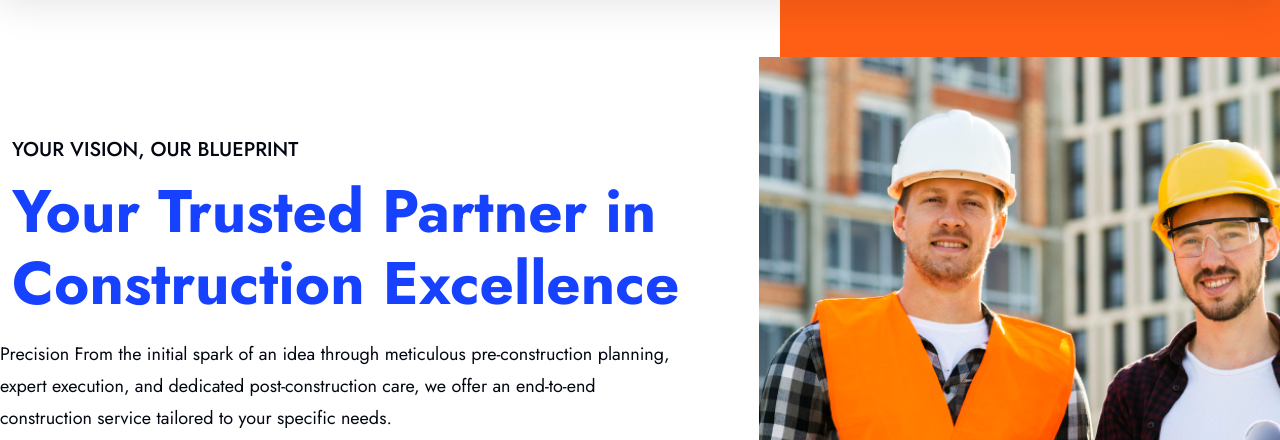
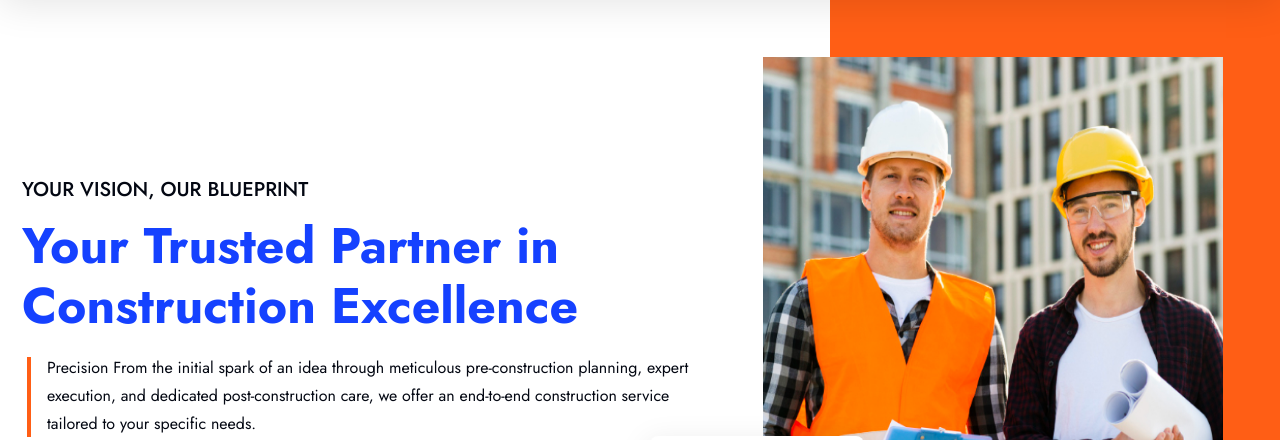
Before and after one commit to FarhadH1423/GeniusConstruction, a plain HTML site: page index.html in a window 1280 px wide. Shown: the part 159-599 px from the top of the page. Drawn offline with nearby package versions, Linux system fonts and the light colour scheme; some packages are replaced by stand-ins of ours; a script that the page names is missing.

Commit message:
hero section done

```diff
--- a/assets/sass/components/_buttons.scss
+++ b/assets/sass/components/_buttons.scss
@@ -43,6 +43,10 @@
   // border-radius: 12px;
   overflow: hidden;
   transition: $transition-base;
+  @include portrait-phone {
+    padding: 10px 15px;
+    font-size: 14px;
+  }
 }
 
 .form-btn {
@@ -376,14 +380,14 @@
     top: -136%;
     width: 170%;
     height: 136%;
-    background-color: $bg-white-1;
+    background-color: $primary-color;
     z-index: -1;
     border-radius: 50%;
     transition: $transition-base;
   }
 
   &:hover {
-    color: $text-shade-300;
+    color: $text-color;
 
     &::before {
       top: -10px;
--- a/assets/sass/components/_header.scss
+++ b/assets/sass/components/_header.scss
@@ -4,6 +4,13 @@
   z-index: 1;
   overflow: hidden;
   box-shadow: 0px 8px 36px 0px rgba(0, 0, 0, 0.1);
+
+  @include screen-1400 {
+    .crete-navbar {
+      padding-left: 20px;
+      padding-right: 20px;
+    }
+  }
 
   @include screen-992 {
     .crete-navbar {
@@ -16,6 +23,10 @@
   padding-top: 18px;
   padding-bottom: 17px;
   background-color: $primary-shade-950;
+  @include screen-1400 {
+    padding-left: 20px;
+    padding-right: 20px;
+  }
   @include screen-460 {
     padding-top: 10px;
     padding-bottom: 10px;
@@ -52,12 +63,6 @@
       .fa-brands {
         font-size: 20px;
       }
-    }
-  }
-
-  @include screen-1290 {
-    .info-row {
-      padding-right: 40px;
     }
   }
 
--- a/assets/sass/pages/_index-1.scss
+++ b/assets/sass/pages/_index-1.scss
@@ -12,6 +12,26 @@
   padding-top: 60px;
   padding-bottom: 60px;
 
+  .hero-row {
+    @include screen-1400 {
+      padding-left: 10px;
+      // padding-right: 10px;
+    }
+    @include screen-992 {
+      padding-left: 30px;
+      padding-right: 30px;
+    }
+    @include portrait-phone {
+      padding-left: 10px;
+      padding-right: 10px;
+    }
+  }
+
+  .btn-wrapper {
+    margin-top: 35px;
+    @include portrait-phone
+  }
+
   // my code start
   .hero-shapes1 {
     position: absolute;
@@ -96,36 +116,33 @@
       }
     }
 
-    @include screen-768 {
-      width: initial;
-    }
-  }
-
     h6 {
       color: $bg-dark-1;
-    padding-top: 80px;
+      padding-top: 120px;
       font-weight: 500;
       text-transform: uppercase;
     }
 
     .hero-p {
       padding-top: 10px;
-    width: 100%;
+      width: 95%;
       font-size: 18px;
       font-style: normal;
       font-weight: 400;
       line-height: 32px;
       color: $bg-dark-1;
       position: relative;
-    margin-left: -12px;
+      margin-left: 25px;
       &::before {
         content: ""; // Create an empty content for the pseudo-element
         position: absolute;
         left: -20px; // Position the line 20px to the left of the text (adjust as needed)
         top: 0;
-      height: 100%; // Match the height of the text
+        height: 85%; // Match the height of the text
         width: 4px; // Width of the vertical line
         background-color: $primary-color; // Change this to your desired color
+        margin-top: 13px;
+      }
     }
   }
 
@@ -133,312 +150,301 @@
     margin-top: 40px;
   }
 
-  @include screen-1900 {
-    background-position: center bottom;
-    background-size: cover;
-  }
-
-  @include screen-1700 {
-    .hero-section-img {
-      right: 100px;
-    }
-  }
-
   @include screen-1600 {
-    .hero-section-img {
-      right: 50px;
-    }
-  }
-
-  @include screen-1460 {
-    .hero-section-img {
-      right: 20px;
+    .hero-content {
+      .hero-header {
+        font-size: 50px;
+      }
+      h6 {
+        font-size: 20px;
+      }
+      .hero-p {
+        font-size: 16px;
+        line-height: 28px;
+      }
+    }
+
+    .hero-shapes1 {
+      position: absolute;
+      right: 0;
+      top: 0;
+      width: 470px;
+      height: 100%;
+      z-index: 0;
+    }
+
+    .img-wrapper-1 {
+      .hero-section-img-1 {
+        width: 560px;
+        height: 630px;
+      }
+
+      .experince-box {
+        padding: 16px 32px;
+
+        background-color: $bg-white-1;
+        box-shadow: -4px 4px 30px 0px rgba(0, 0, 0, 0.08);
+        z-index: 20; // Ensure it is above the image
+        border-radius: 8px; // Optional: Add some styling to make it look better
+
+        h2 {
+          color: $primary-color;
+          margin-bottom: 0; // Remove bottom margin
+        }
+
+        p {
+          margin-top: 4px; // Add margin to separate the text
+          line-height: 1.2; // Adjust the line height
+          color: $bg-dark-1;
+        }
+      }
+    }
+  }
+  @include screen-1400 {
+    .hero-content {
+      .hero-header {
+        font-size: 50px;
+      }
+      h6 {
+        font-size: 20px;
+      }
+      .hero-p {
+        font-size: 16px;
+        line-height: 28px;
+      }
+    }
+
+    .hero-shapes1 {
+      position: absolute;
+      right: 0;
+      top: 0;
+      width: 450px;
+      height: 100%;
+      z-index: 0;
     }
 
     .hero-shapes {
-      position: absolute;
-      top: 26%;
-      left: 45%;
-    }
-  }
-
-  @include screen-1400 {
-    .hero-section-img {
-      right: 20px;
-    }
-  }
-
-  @include screen-1290 {
-    .hero-section-img {
-      right: 0px;
-      bottom: 100px;
-      height: 575px;
-      width: 560px;
-    }
-  }
-
+      width: 330px;
+      height: 680px;
+    }
+
+    .img-wrapper-1 {
+      .hero-section-img-1 {
+        width: 460px;
+        height: 570px;
+      }
+
+      .experince-box {
+        padding: 16px 32px;
+
+        background-color: $bg-white-1;
+        box-shadow: -4px 4px 30px 0px rgba(0, 0, 0, 0.08);
+        z-index: 20; // Ensure it is above the image
+        border-radius: 8px; // Optional: Add some styling to make it look better
+
+        h2 {
+          color: $primary-color;
+          margin-bottom: 0; // Remove bottom margin
+        }
+
+        p {
+          margin-top: 4px; // Add margin to separate the text
+          line-height: 1.2; // Adjust the line height
+          color: $bg-dark-1;
+        }
+      }
+    }
+  }
   @include large-screen {
-    .hero-section-img {
-      right: 0px;
-      bottom: 100px;
-      height: 562px;
-      width: 480px;
-    }
-  }
-
-  @include screen-1120 {
-    overflow: hidden;
-
-    .hero-section-img {
-      right: -12px;
-      bottom: 117px;
+    .hero-content {
+      .hero-header {
+        font-size: 46px;
+      }
+      h6 {
+        font-size: 18px;
+      }
+      .hero-p {
+        font-size: 16px;
+        line-height: 28px;
+      }
+    }
+
+    .hero-shapes1 {
+      position: absolute;
+      right: 0;
+      top: 0;
+      width: 350px;
+      height: 100%;
+      z-index: 0;
+    }
+
+    .img-wrapper-1 {
+      .hero-section-img-1 {
+        width: 430px;
         height: 530px;
-      width: 420px;
-    }
-  }
-
+      }
+
+      .experince-box {
+        padding: 12px 24px;
+
+        background-color: $bg-white-1;
+        box-shadow: -4px 4px 30px 0px rgba(0, 0, 0, 0.08);
+        z-index: 20; // Ensure it is above the image
+        border-radius: 8px; // Optional: Add some styling to make it look better
+
+        h2 {
+          color: $primary-color;
+          margin-bottom: 0; // Remove bottom margin
+          font-size: 30px;
+        }
+
+        p {
+          margin-top: 4px; // Add margin to separate the text
+          line-height: 1.2; // Adjust the line height
+          color: $bg-dark-1;
+          font-size: 14px;
+        }
+      }
+    }
+  }
   @include screen-1060 {
-    overflow: hidden;
-
     .hero-content {
-      width: 500px;
-      padding-top: 232px;
-
-      h1 {
-        font-size: 42px;
-      }
-
-      p {
+      .hero-header {
+        font-size: 44px;
+      }
+      h6 {
         font-size: 18px;
       }
-    }
-
       .hero-p {
-      width: 500px;
-    }
-
-    .hero-section-img {
-      right: -4px;
-      bottom: 117px;
-      height: 526px;
-      width: 429px;
-    }
-  }
-
+        font-size: 16px;
+        line-height: 28px;
+      }
+    }
+
+    .hero-shapes1 {
+      position: absolute;
+      right: 0;
+      top: 0;
+      width: 300px;
+      height: 100%;
+      z-index: 0;
+    }
+
+    .img-wrapper-1 {
+      .hero-section-img-1 {
+        width: 430px;
+        height: 530px;
+      }
+
+      .experince-box {
+        padding: 12px 24px;
+        left: -55px;
+        background-color: $bg-white-1;
+        box-shadow: -4px 4px 30px 0px rgba(0, 0, 0, 0.08);
+        z-index: 20; // Ensure it is above the image
+        border-radius: 8px; // Optional: Add some styling to make it look better
+
+        h2 {
+          color: $primary-color;
+          margin-bottom: 0; // Remove bottom margin
+          font-size: 30px;
+        }
+
+        p {
+          margin-top: 4px; // Add margin to separate the text
+          line-height: 1.2; // Adjust the line height
+          color: $bg-dark-1;
+          font-size: 14px;
+        }
+      }
+    }
+  }
   @include screen-992 {
-    overflow: hidden;
-
-    .hero-section-img {
+    .hero-content {
+      .hero-header {
+        font-size: 50px;
+      }
+      h6 {
+        font-size: 20px;
+        padding-top: 30px;
+      }
+      .hero-p {
+        font-size: 16px;
+        line-height: 28px;
+      }
+    }
+
+    .hero-shapes1 {
       display: none;
     }
 
+    .img-wrapper-1 {
+      .hero-section-img-1 {
+        display: none;
+      }
+
+      .experince-box {
+        display: none;
+      }
+    }
+  }
+
+  @include screen-700 {
     .hero-content {
-      width: 100%;
-      padding-top: 269px;
-      // margin-left: 72px;
-      color: $secondary-color;
-
       .hero-header {
-        padding-top: 24px;
-      }
-
-      h1 {
-        font-size: 50px;
-      }
-
+        font-size: 44px;
+      }
+      h6 {
+        font-size: 18px;
+        padding-top: 30px;
+      }
       .hero-p {
-        width: 100%;
-      }
-    }
-
+        font-size: 16px;
+        line-height: 28px;
+      }
+    }
+
+    .hero-shapes1 {
+      display: none;
+    }
+
+    .img-wrapper-1 {
+      .hero-section-img-1 {
+        display: none;
+      }
+
+      .experince-box {
+        display: none;
+      }
+    }
+  }
+  @include portrait-phone {
+    .hero-content {
+      .hero-header {
+        font-size: 34px;
+      }
+      h6 {
+        font-size: 16px;
+        padding-top: 30px;
+      }
       .hero-p {
-      padding-top: 25px;
-      width: 532px;
-      font-size: 20px;
-      font-style: normal;
-      font-weight: 400;
-      line-height: 32px;
-      color: $secondary-color;
-    }
-  }
-
-  @include screen-768 {
-    .hero-section-img {
+        font-size: 16px;
+        line-height: 28px;
+      }
+    }
+
+    .hero-shapes1 {
       display: none;
     }
 
-    .hero-content {
-      width: 100%;
-      padding-top: 269px;
-      // margin-left: 72px;
-      color: $secondary-color;
-
-      .hero-header {
-        padding-top: 24px;
-        font-size: 50px;
-      }
-
-      h1 {
-        font-size: 50px;
-      }
-
-      .hero-p {
-        width: 100%;
-      }
-    }
-
-    .hero-p {
-      padding-top: 25px;
-      width: 532px;
-      font-size: 20px;
-      font-style: normal;
-      font-weight: 400;
-      line-height: 32px;
-      color: $secondary-color;
-    }
-  }
-
-  @include portrait-phone {
-    height: 760px;
-
-    .hero-shapes {
+    .img-wrapper-1 {
+      .hero-section-img-1 {
         display: none;
       }
 
-    .hero-row {
-      padding-left: 10px;
-      padding-right: 10px;
-    }
-
-    .hero-content {
-      width: 100%;
-      padding-top: 200px;
-      // margin-left: 72px;
-      color: $secondary-color;
-
-      .hero-header {
-        padding-top: 24px;
-        font-size: 40px;
-      }
-
-      h1 {
-        font-size: 40px;
-      }
-
-      p {
-        font-size: 18px;
-      }
-
-      .hero-p {
-        width: 100%;
-      }
-    }
-
-    .hero-btn {
-      text-align: center;
-    }
-
-    .hero-p {
-      padding-top: 25px;
-      width: 532px;
-      font-size: 20px;
-      font-style: normal;
-      font-weight: 400;
-      line-height: 32px;
-      color: $secondary-color;
-    }
-  }
-
-  @include screen-460 {
-    height: 720px;
-
-    .hero-shapes {
+      .experince-box {
         display: none;
       }
-
-    .hero-row {
-      padding-left: 10px;
-      padding-right: 10px;
-    }
-
-    .hero-content {
-      width: 100%;
-      padding-top: 200px;
-      // margin-left: 72px;
-      color: $secondary-color;
-
-      .hero-header {
-        padding-top: 24px;
-        font-size: 26px;
-      }
-
-      h1 {
-        font-size: 36px;
-      }
-
-      p {
-        font-size: 16px;
-      }
-
-      .hero-p {
-        width: 100%;
-      }
-    }
-
-    .hero-btn {
-      text-align: center;
-    }
-
-    .hero-p {
-      padding-top: 25px;
-      width: 532px;
-      font-size: 20px;
-      font-style: normal;
-      font-weight: 400;
-      line-height: 32px;
-      color: $secondary-color;
-    }
-  }
-
-  @include screen-400 {
-    padding-left: 0px;
-    padding-right: 0px;
-
-    .hero-section-img {
-      display: none;
-    }
-
-    .hero-content {
-      width: 100%;
-      padding-top: 200px;
-      // margin-left: 72px;
-      color: $secondary-color;
-
-      .hero-header {
-        padding-top: 24px;
-      }
-
-      h1 {
-        font-size: 30px;
-      }
-
-      p {
-        font-size: 16px;
-      }
-
-      .hero-p {
-        width: 100%;
-      }
-    }
-
-    .hero-p {
-      padding-top: 25px;
-      width: 532px;
-      font-size: 20px;
-      font-style: normal;
-      font-weight: 400;
-      line-height: 32px;
-      color: $secondary-color;
     }
   }
 }
--- a/index.html
+++ b/index.html
@@ -5,7 +5,7 @@
     <meta charset="UTF-8">
     <meta http-equiv="X-UA-Compatible" content="IE=edge">
     <meta name="viewport" content="width=device-width, initial-scale=1.0">
-    <title>Genius HYIP Pinkish</title>
+    <title>Construction</title>
 
     <!--Essential css files-->
     <link rel="stylesheet" href="assets/css/all.css">
@@ -267,11 +267,16 @@
                             <p class="hero-p wow fadeInUp" data-wow-delay="0.3s">Precision From the initial spark of an
                                 idea through meticulous pre-construction planning, expert execution, and dedicated
                                 post-construction care, we offer an end-to-end construction service tailored to your
-                                specific needs.</p>
-                            <a href="contact.html" data-wow-delay="0.3s" class=" template-btn primary-btn hero-btn
-                                d-xl-inline-block wow fadeInUp">Get
-                                Started <i class="fa-solid fa-arrow-right"></i>
-                            </a>
+                                specific needs. </p>
+
+                            <div class="btn-wrapper d-flex gap-3">
+                                <a href=" contact.html" data-wow-delay="0.3s" class=" header-template-btn primary-btn
+                                d-xl-inline-block wow fadeInUp">Explore Our Service</i>
+                                </a>
+                                <a href="contact.html" data-wow-delay="0.3s" class=" header-template-btn secondary-btn
+                                d-xl-inline-block wow fadeInUp">Request a Quote</i>
+                                </a>
+                            </div>
                         </div>
                     </div>
                     <div class="col-lg-5">
```
Also changed, not shown: assets/css/style.css, 1 other file. Lines whose indentation alone changed are shown as unchanged.
